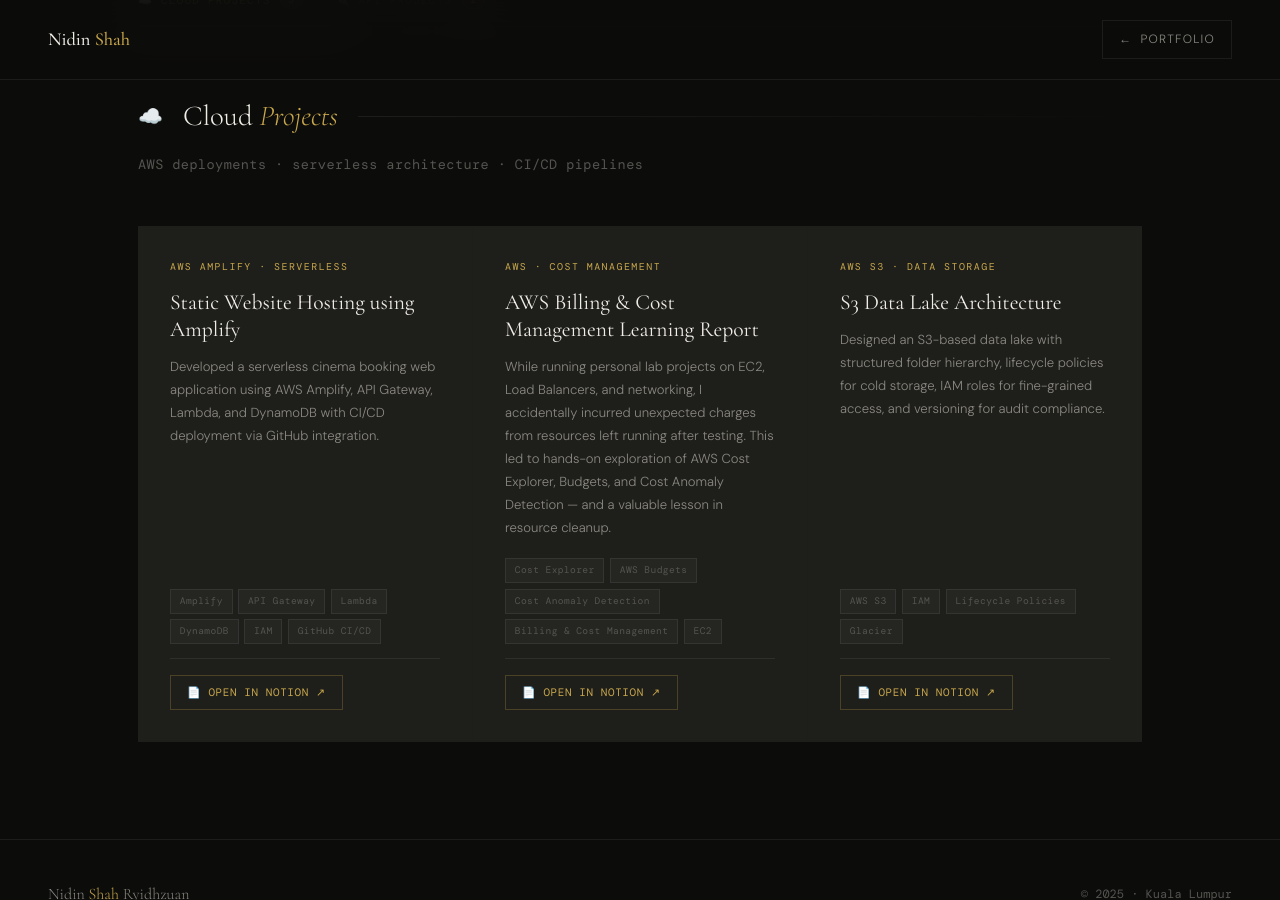
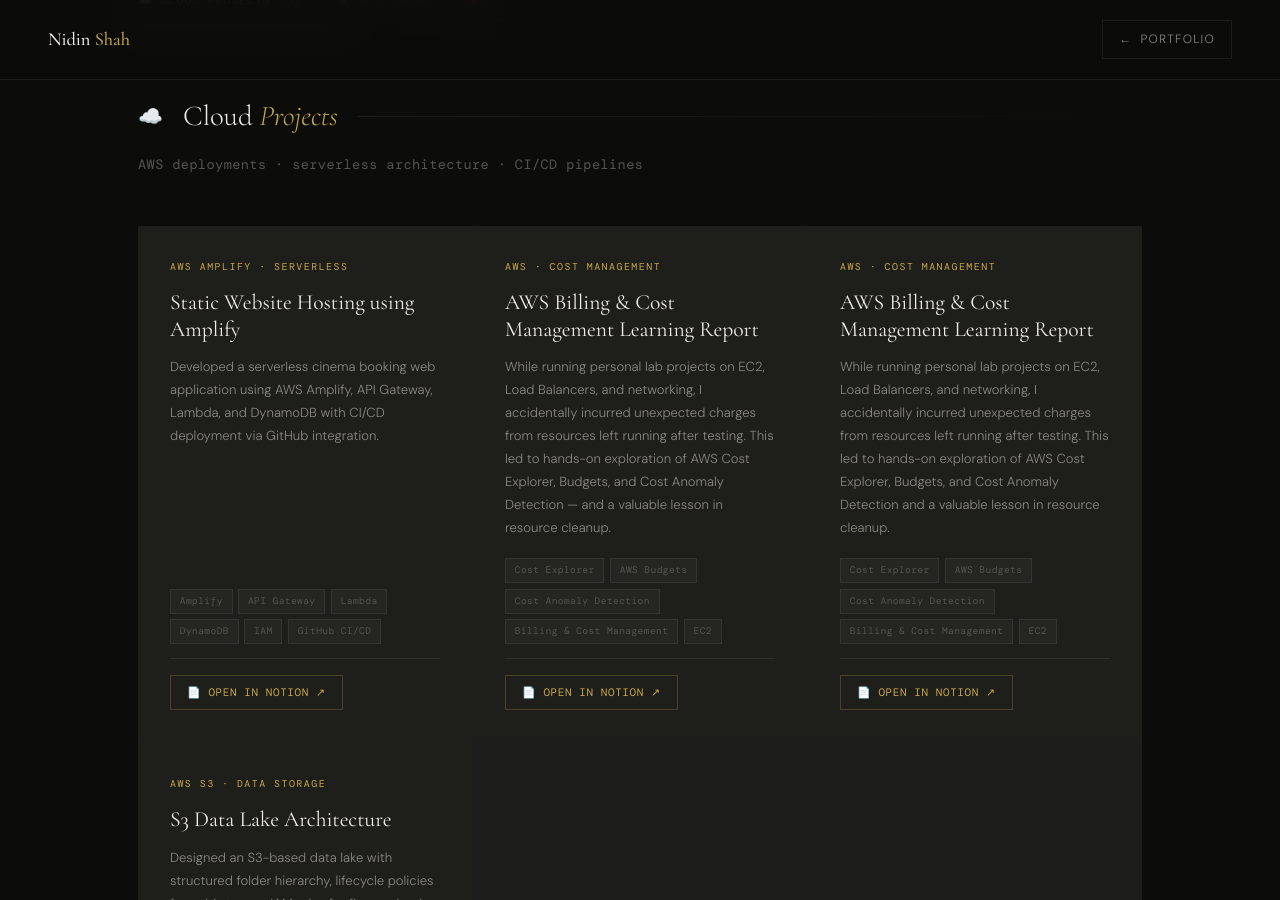
Before and after one commit to nidinshah/nidinshah.github.io, a Jekyll site: the page projects/index.html, which Jekyll copies as it is, in a window 1280 px wide and 900 px high, scrolled down 414 px. Built offline with Jekyll 4.4.1, drawn with Linux system fonts in a browser that asks for light colours.

Commit message:
Add AWS Billing and Cost Management project

```diff
--- a/projects/index.html
+++ b/projects/index.html
@@ -108,6 +108,13 @@
         <p class="project-desc">While running personal lab projects on EC2, Load Balancers, and networking, I accidentally incurred unexpected charges from resources left running after testing. This led to hands-on exploration of AWS Cost Explorer, Budgets, and Cost Anomaly Detection — and a valuable lesson in resource cleanup.</p>
         <div class="project-tags"><span class="project-tag">Cost Explorer</span><span class="project-tag">AWS Budgets</span><span class="project-tag">Cost Anomaly Detection</span><span class="project-tag">Billing & Cost Management</span><span class="project-tag">EC2</span></div>
         <div class="project-footer"><a class="project-notion-btn" href="https://www.notion.so/AWS-Billing-Cost-Management-Learning-Report-35c65abd067080c7b74acc446178ca6b?source=copy_link" target="_blank" rel="noopener">&#128196; Open in Notion &#8599;</a></div>
+      </div>
+      <div class="project-card">
+        <div class="project-type">AWS &middot; Cost Management</div>
+        <h3 class="project-title">AWS Billing &amp; Cost Management Learning Report</h3>
+        <p class="project-desc">While running personal lab projects on EC2, Load Balancers, and networking, I accidentally incurred unexpected charges from resources left running after testing. This led to hands-on exploration of AWS Cost Explorer, Budgets, and Cost Anomaly Detection and a valuable lesson in resource cleanup.</p>
+        <div class="project-tags"><span class="project-tag">Cost Explorer</span><span class="project-tag">AWS Budgets</span><span class="project-tag">Cost Anomaly Detection</span><span class="project-tag">Billing &amp; Cost Management</span><span class="project-tag">EC2</span></div>
+        <div class="project-footer"><a class="project-notion-btn" href="https://www.notion.so/AWS-Billing-Cost-Management-Learning-Report-35c65abd067080c7b74acc446178ca6b?source=copy_link" target="_blank" rel="noopener">&#128196; Open in Notion &#8599;</a></div>
       </div><div class="project-card">
         <div class="project-type">AWS S3 &middot; Data Storage</div>
         <h3 class="project-title">S3 Data Lake Architecture</h3>
```
